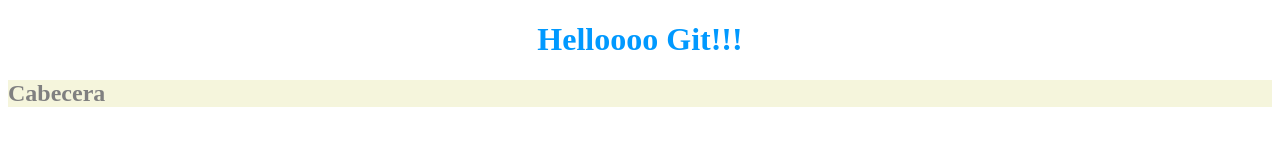
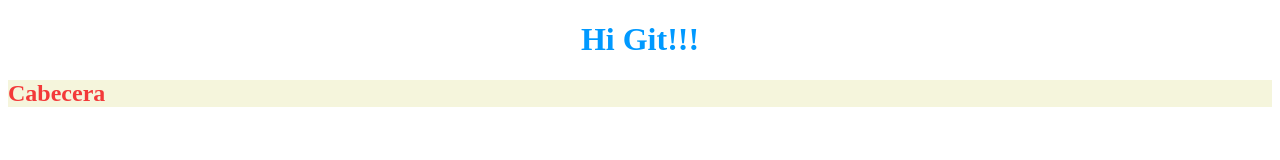
Before and after one commit to jhonstivenn186/pruebaGitAndGithub, a plain HTML site: page index.html in a window 1280 px wide. Drawn offline with Linux system fonts and the light colour scheme.

Commit message:
modifique el titulo y el color de la cabecera

```diff
--- a/index.css
+++ b/index.css
@@ -3,7 +3,7 @@
     text-align: center;
 }
 #cabecera{
-    color: gray;
+    color: rgb(243, 57, 57);
     background-color: beige;
     font-weight: 200;
 }
--- a/index.html
+++ b/index.html
@@ -8,7 +8,7 @@
     <link rel="stylesheet" href="index.css">
 </head>
 <body>
-    <h1 id="title">Helloooo Git!!!</h1>
+    <h1 id="title">Hi Git!!!</h1>
     <div id="cabecera"><h2>Cabecera</h2></div>
 </body>
 </html>
```
